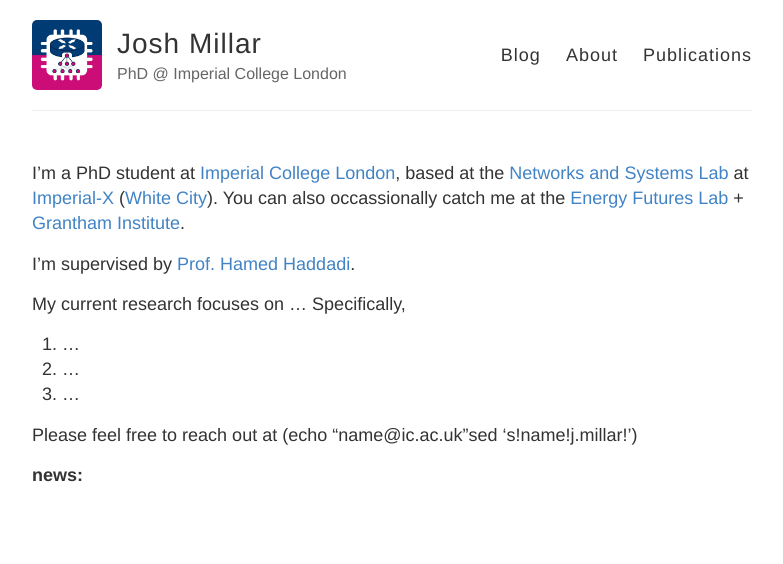
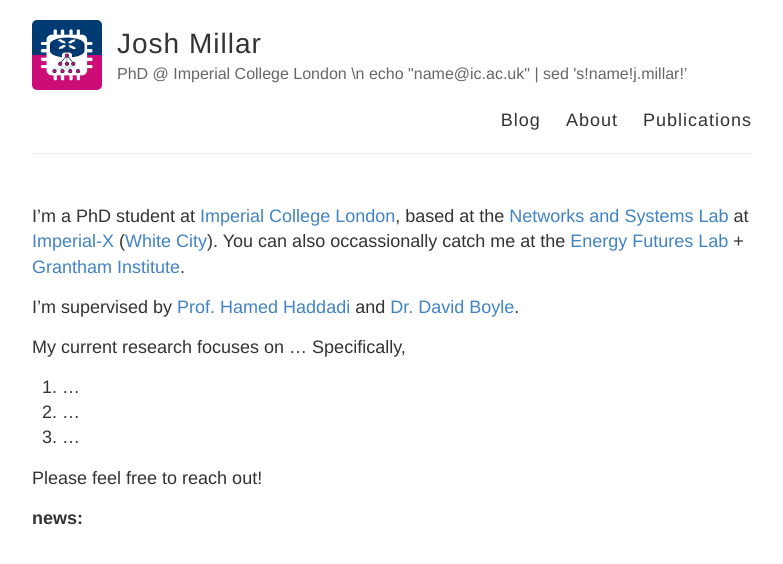
Before and after one commit to j0shmillar/j0shmillar.github.io, a Jekyll site: the page built from index.md, in a window 1280 px wide. Shown: the top 564 px of the page, without its empty margins (248-1031 px from the left). Built offline with Jekyll 4.4.1, drawn with Linux system fonts in a browser that asks for light colours.

Commit message:
update main

```diff
--- a/_config.yml
+++ b/_config.yml
@@ -6,7 +6,7 @@
 name: Josh Millar
 
 # Short bio or description (displayed in the header)
-description: PhD @ Imperial College London
+description: PhD @ Imperial College London \n echo "name@ic.ac.uk" | sed 's!name!j.millar!’
 
 # URL of your avatar or profile pic (you could use your GitHub profile pic)
 avatar: https://raw.githubusercontent.com/j0shmillar/j0shmillar.github.io/master/images/profile.png
--- a/index.md
+++ b/index.md
@@ -5,9 +5,9 @@
 order: 1
 ---
 
-I’m a PhD student at [Imperial College London](https://www.imperial.ac.uk/computing/), based at the [Networks and Systems Lab](https://netsys.doc.ic.ac.uk) at [Imperial-X](https://ix.imperial.ac.uk) ([White City](https://netsys.doc.ic.ac.uk/contact.html)). You can also occassionally catch me at the [Energy Futures Lab](https://www.imperial.ac.uk/energy-futures-lab/) + [Grantham Institute](https://www.imperial.ac.uk/grantham/).
+I’m a PhD student at [Imperial College London](https://www.imperial.ac.uk/computing/), based at the [Networks and Systems Lab](https://netsys.doc.ic.ac.uk) at [Imperial-X](https://ix.imperial.ac.uk) ([White City](https://www.google.com/maps/place/Translation+%26+Innovation+Hub/@51.5157794,-0.2270655,17z/data=!3m1!4b1!4m6!3m5!1s0x487610284ec458a5:0x2d02eef5b80a7bb0!8m2!3d51.5157761!4d-0.2244906!16s%2Fg%2F11f08_gfbx?entry=ttu)). You can also occassionally catch me at the [Energy Futures Lab](https://www.imperial.ac.uk/energy-futures-lab/) + [Grantham Institute](https://www.imperial.ac.uk/grantham/).
 
-I’m supervised by [Prof. Hamed Haddadi](https://www.imperial.ac.uk/people/h.haddadi).
+I’m supervised by [Prof. Hamed Haddadi](https://www.imperial.ac.uk/people/h.haddadi) and [Dr. David Boyle](https://www.imperial.ac.uk/people/david.boyle).
 
 My current research focuses on ...
 Specifically,
@@ -17,6 +17,6 @@
 
 <!-- Beside my PhD, I’m also Head of Data Science at Yokahu.  -->
 
-Please feel free to reach out at (echo "name@ic.ac.uk" | sed 's!name!j.millar!’)
+Please feel free to reach out!
 
 **news:**
```
